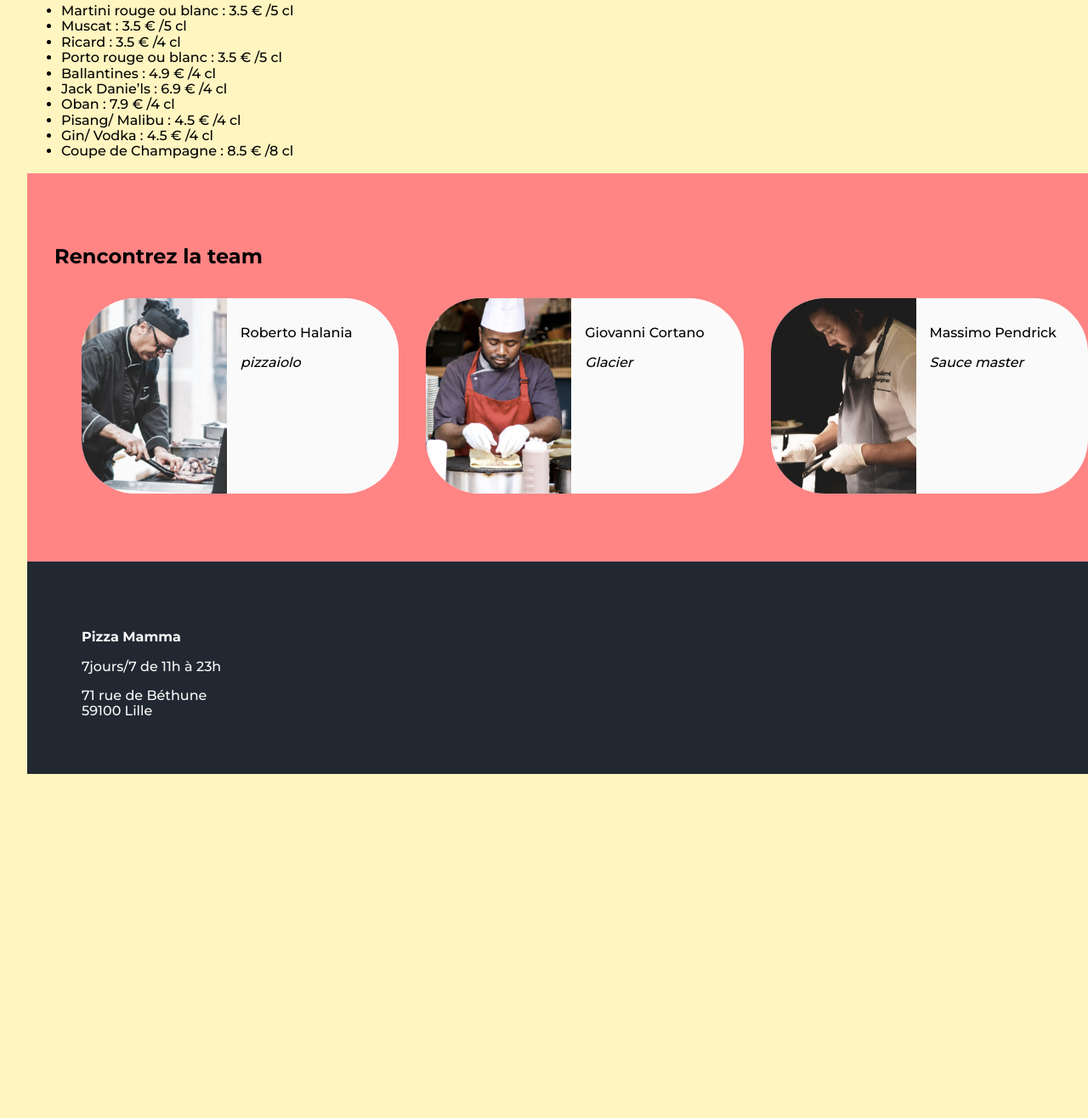
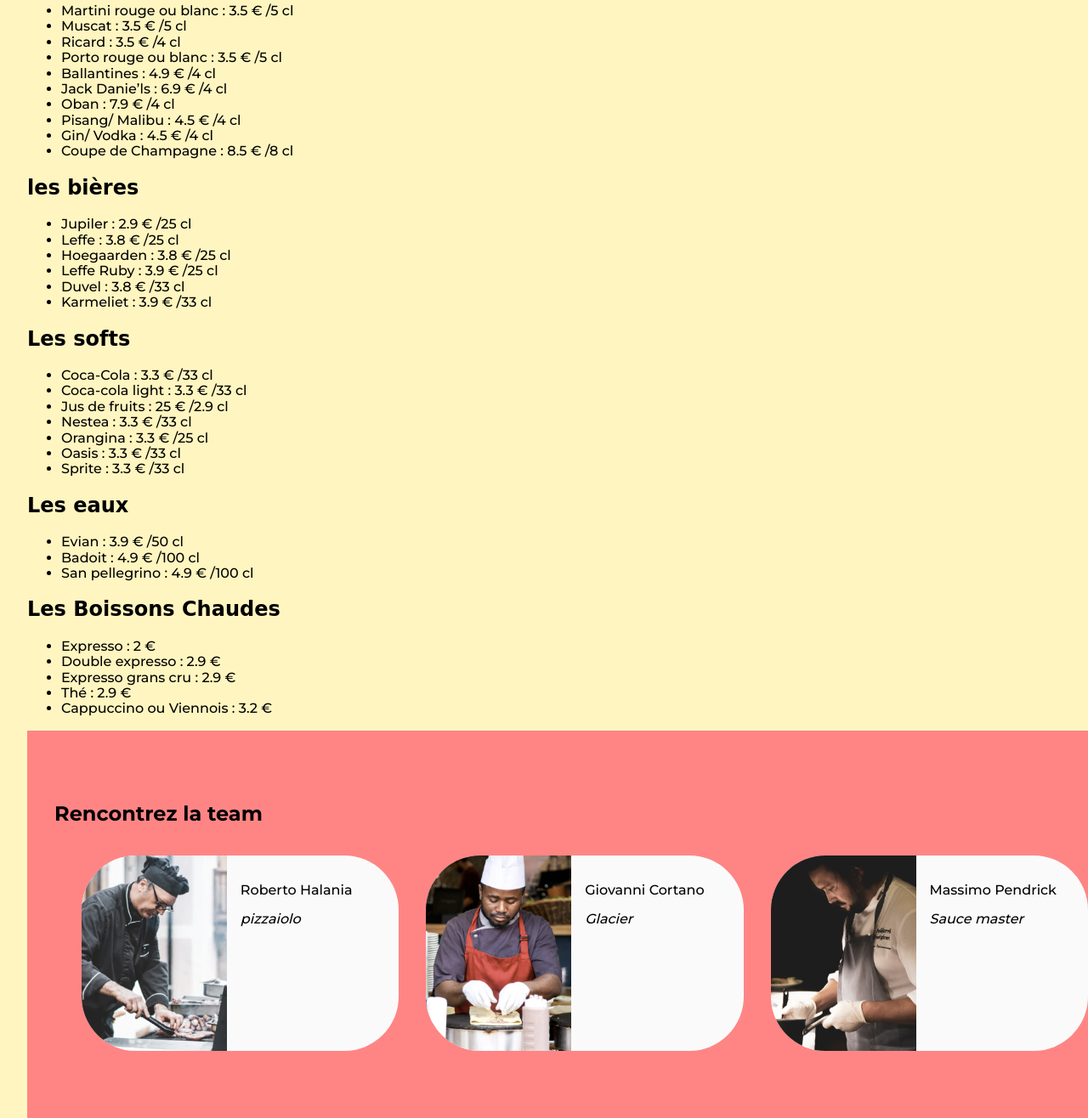
Before and after one commit to realbenben/3wa-projet, a PHP site: page /card.1.php in a window 1280 px wide. Shown: the part 1348-2664 px from the top of the page at 85% size. Before the commit the page ends 2259 px from the top, so only its background shows below. Run offline with PHP 8.4, Linux system fonts and the light colour scheme; some libraries are stand-ins or nearby versions; some web fonts are replaced.

Commit message:
menu php done

```diff
--- a/card.1.php
+++ b/card.1.php
@@ -205,7 +205,6 @@
           ];
           foreach ($desserts as $dessert) {
           echo '<li>' . $dessert['title'] . ' :  '. $dessert['price'] . ' €' . '</li>';
-
           }
           ?>
         </ul>
@@ -343,11 +342,196 @@
         </ul>
       </div>
       <div class="animation">
+        <h2>les bières</h2>
         <ul class="boissons">
+          <?php
+          $beers = [
+          [
+          'id' => 39,
+          'type' => 'biere',
+          'title' => 'Jupiler',
+          'quantity'=> 25,
+          'price' => 2.90,
+          ],
+          [
+          'id' => 40,
+          'type' => 'biere',
+          'title' => 'Leffe',
+          'quantity'=> 25,
+          'price' => 3.80,
+          ],
+          [
+          'id' => 41,
+          'type' => 'biere',
+          'title' => 'Hoegaarden',
+          'quantity'=> 25,
+          'price' => 3.80,
+          ],
+          [
+          'id' => 42,
+          'type' => 'biere',
+          'title' => 'Leffe Ruby',
+          'quantity'=>25,
+          'price' => 3.90,
+          ],
+          [
+          'id' => 43,
+          'type' => 'biere',
+          'title' => 'Duvel',
+          'quantity'=>33,
+          'price' => 3.80,
+          ],
+          [
+          'id' => 44,
+          'type' => 'biere',
+          'title' => 'Karmeliet',
+          'quantity'=>33,
+          'price' => 3.90,
+          ],
+          ];
+          foreach ($beers as $beer) {
+          echo '<li>' . $beer['title'] . ' :  '. $beer['price'] . ' €' . ' /' . $beer['quantity'] . ' cl' .  '</li>';
+          }
+          ?>
+        </ul>
+      </div>
+      <div class="animation">
+        <h2>Les softs</h2>
+        <ul class="boissons">
+          <?php
+          $softs = [
+          [
+          'id' => 45,
+          'type' => 'soft',
+          'title' => 'Coca-Cola',
+          'quantity'=>33,
+          'price' => 3.30,
+          ],
+          [
+          'id' => 46,
+          'type' => 'soft',
+          'title' => 'Coca-cola light',
+          'quantity'=>33,
+          'price' => 3.30,
+          ],
+          [
+          'id' => 47,
+          'type' => 'soft',
+          'title' => 'Jus de fruits',
+          'quantity'=>2.90,
+          'price' => 25,
+          ],
+          [
+          'id' => 48,
+          'type' => 'soft',
+          'title' => 'Nestea',
+          'quantity'=>33,
+          'price' => 3.30,
+          ],
+          [
+          'id' => 49,
+          'type' => 'soft',
+          'title' => 'Orangina',
+          'quantity'=>25,
+          'price' => 3.30,
+          ],
+          [
+          'id' => 50,
+          'type' => 'soft',
+          'title' => 'Oasis',
+          'quantity'=>33,
+          'price' => 3.30,
+          ],
+          [
+          'id' => 51,
+          'type' => 'soft',
+          'title' => 'Sprite',
+          'quantity'=>33,
+          'price' => 3.30,
+          ],
+          ];
+          foreach ($softs as $soft) {
+          echo '<li>' . $soft['title'] . ' :  '. $soft['price'] . ' €' . ' /' . $soft['quantity'] . ' cl' .  '</li>';
+          }
+          ?>
+        </ul>
+      </div>
+      <div class="animation">
+        <h2>Les eaux</h2>
+        <ul class="boissons">
+          <?php
+          $waters= [
+          [
+          'id' => 52,
+          'type' => 'eau',
+          'title' => 'Evian',
+          'quantity'=>50,
+          'price' => 3.90,
+          ],
+          [
+          'id' => 53,
+          'type' => 'eau',
+          'title' => 'Badoit',
+          'quantity'=>100,
+          'price' => 4.90,
+          ],
+          [
+          'id' => 54,
+          'type' => 'eau',
+          'title' => 'San pellegrino',
+          'quantity'=>100,
+          'price' => 4.90,
+          ],
+          ];
+          foreach ($waters as $water) {
+          echo '<li>' . $water['title'] . ' :  '. $water['price'] . ' €' . ' /' . $water['quantity'] . ' cl' .  '</li>';
+          }
+          ?>
+        </ul>
+      </div>
+      <div class="animation">
+        <h2>Les Boissons Chaudes</h2>
+        <ul class="boissons">
+          <?php
+          $hotDrinks= [
+          [
+          'id' => 55,
+          'type' => 'boisson chaude',
+          'title' => 'Expresso',
+          'price' => 2.00,
+          ],
+          [
+          'id' => 56,
+          'type' => 'boisson chaude',
+          'title' => 'Double expresso',
+          'price' => 2.90,
+          ],
+          [
+          'id' => 57,
+          'type' => 'boisson chaude',
+          'title' => 'Expresso grans cru',
+          'price' => 2.90,
+          ],
+          [
+          'id' => 58,
+          'type' => 'boisson chaude',
+          'title' => 'Thé',
+          'price' => 2.90,
+          ],
+          [
+          'id' => 59,
+          'type' => 'boisson chaude',
+          'title' => 'Cappuccino ou Viennois',
+          'price' => 3.20,
+          ],
+          ];
+          foreach ($hotDrinks as $drink) {
+          echo '<li>' . $drink['title'] . ' :  '. $drink['price'] . ' €' . '</li>';
+          }
+          ?>
 
         </ul>
       </div>
-      <div class="animation"><ul class="boissons"></ul></div>
 
 
 
```
Lines whose indentation alone changed are shown as unchanged.
